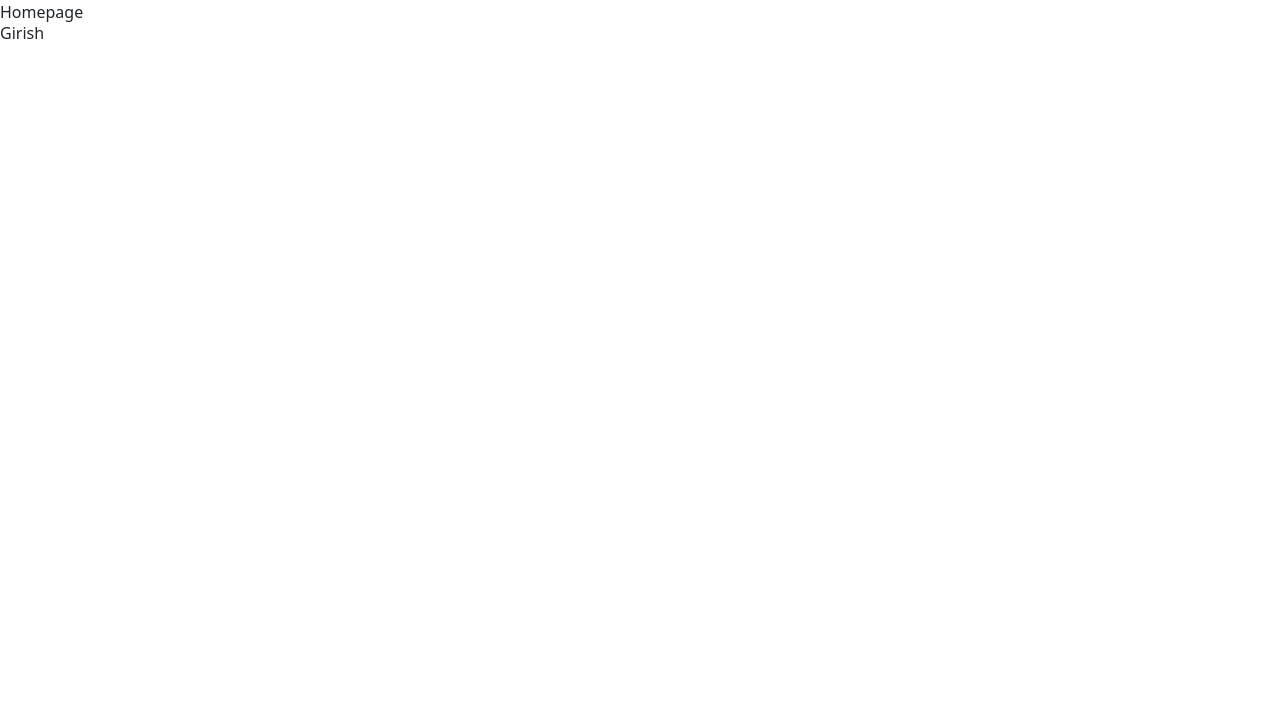
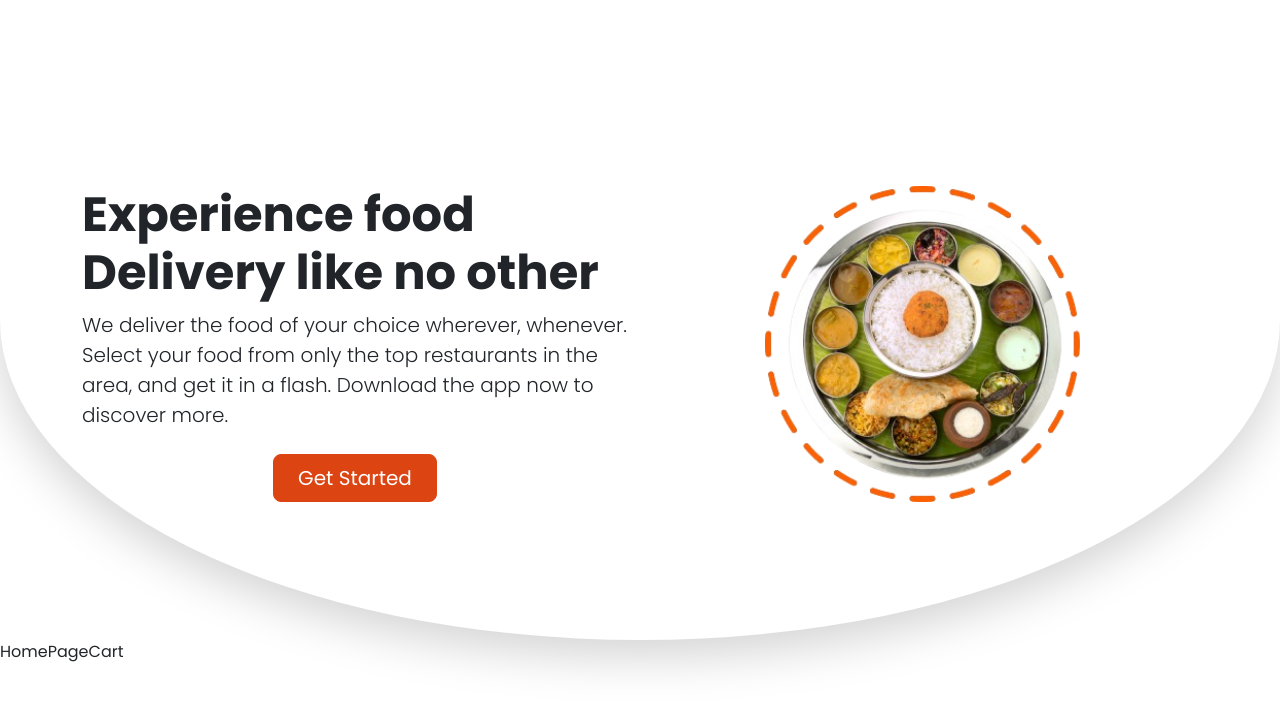
Before and after one commit to TusharHH/aajkadabba, a React (Create React App) app in the folder client/: page / in a window 1280 px wide. Shown: the top 708 px of the page. Built offline with nearby package versions, Linux system fonts and the light colour scheme.

Commit message:
Phase1: Home Page

```diff
--- a/client/src/App.js
+++ b/client/src/App.js
@@ -5,7 +5,6 @@ function App() {
   return (
     <>
       <DabbaRoutes/>
-      <h1>Girish</h1>
     </>
   );
 }
--- a/client/src/Features/Homepage/Homepage.js
+++ b/client/src/Features/Homepage/Homepage.js
@@ -1,9 +1,32 @@
 import React from 'react'
+import HomePageCart from '../../components/HomePageCart'
 
 const Homepage = () => {
-  return (
-    <div>Homepage</div>
-  )
+    return (
+        <>
+            <div className="d-flex justify-content-center align-items-center bg-white shadow-lg rounded-bottom-circle" style={{height:"80vh"}}>
+                <div className='container mt-5'>
+                    <div className='row'>
+                        <div className='col-lg-6 col-md-6 col-sm-12 align-content-lg-center'>
+                            <h1 className="display-5 fw-bold">Experience food<br /> Delivery like no other</h1>
+                            <p className="lead mb-4">
+                                We deliver the food of your choice wherever, whenever.
+                                Select your food from only the top restaurants in the area, and get it in a flash.
+                                Download the app now to discover more.
+                            </p>
+                            <div className="d-grid gap-2 d-sm-flex justify-content-sm-center">
+                                <button type="button" className="btn btn-custom btn-lg px-4 gap-3">Get Started</button>
+                            </div>
+                        </div>
+                        <div className='col-lg-6 col-md-6 col-sm-12 d-flex justify-content-center'>
+                            <img src='./images/Thali.png'></img>
+                        </div>
+                    </div>
+                </div>
+            </div>
+            <HomePageCart/>
+        </>
+    )
 }
 
 export default Homepage
--- /dev/null
+++ b/client/src/components/HomePageCart.js
@@ -0,0 +1,9 @@
+import React from 'react'
+
+const HomePageCart = () => {
+  return (
+    <>HomePageCart</>
+  )
+}
+
+export default HomePageCart
--- a/client/src/index.css
+++ b/client/src/index.css
@@ -1,3 +1,17 @@
-@tailwind base;
+/* @tailwind base;
 @tailwind components;
-@tailwind utilities;
+@tailwind utilities; */
+@import url('https://fonts.googleapis.com/css2?family=Poppins:wght@100;200;300;400;500;600;700;800;900&display=swap');
+* {
+    font-family: 'Poppins', sans-serif;
+}
+
+.btn-custom{
+    background-color: #DC4412;
+    border-color: #DC4412;
+    color: #ffffff;
+}
+.btn-custom:hover{
+    border-color: #DC4412;
+    color: #DC4412;
+}
```
Also changed, not shown: client/public/images/Ellipse 157.jpg (added), client/public/images/Thali.png (added).
